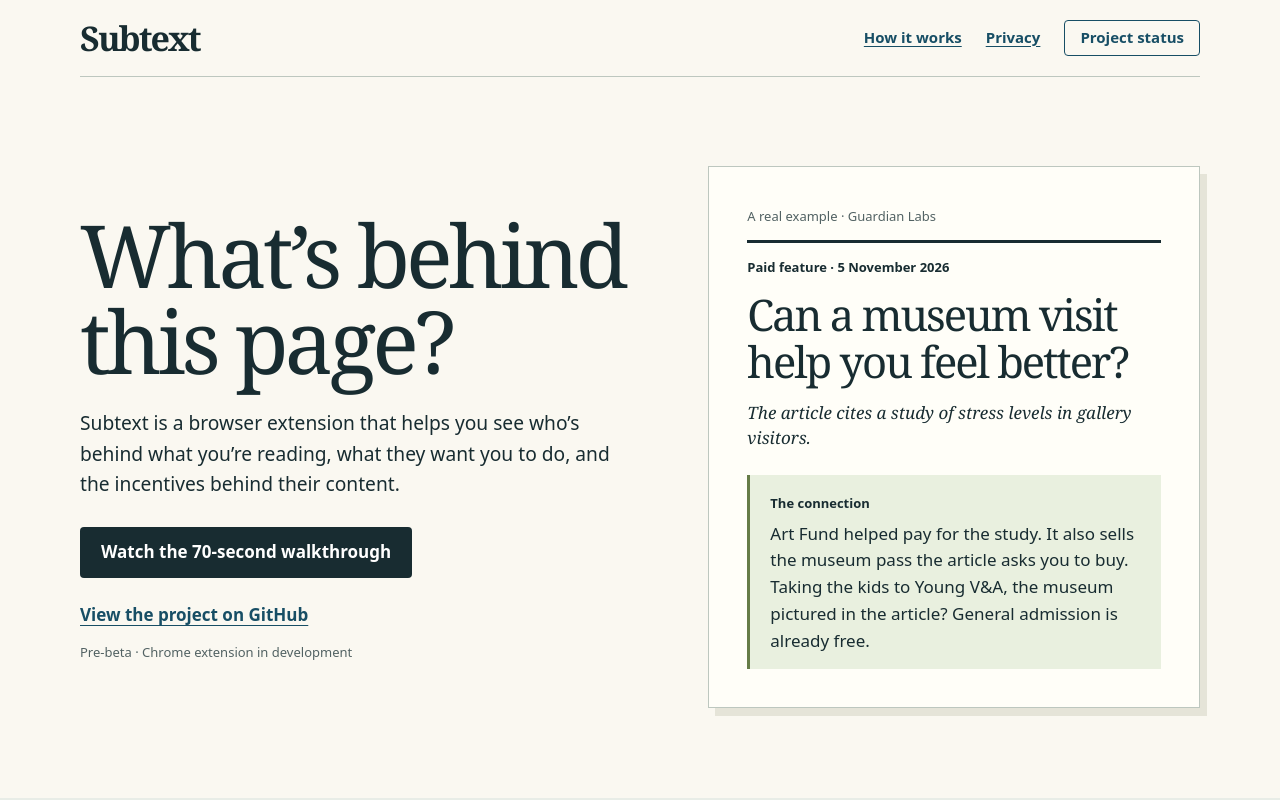
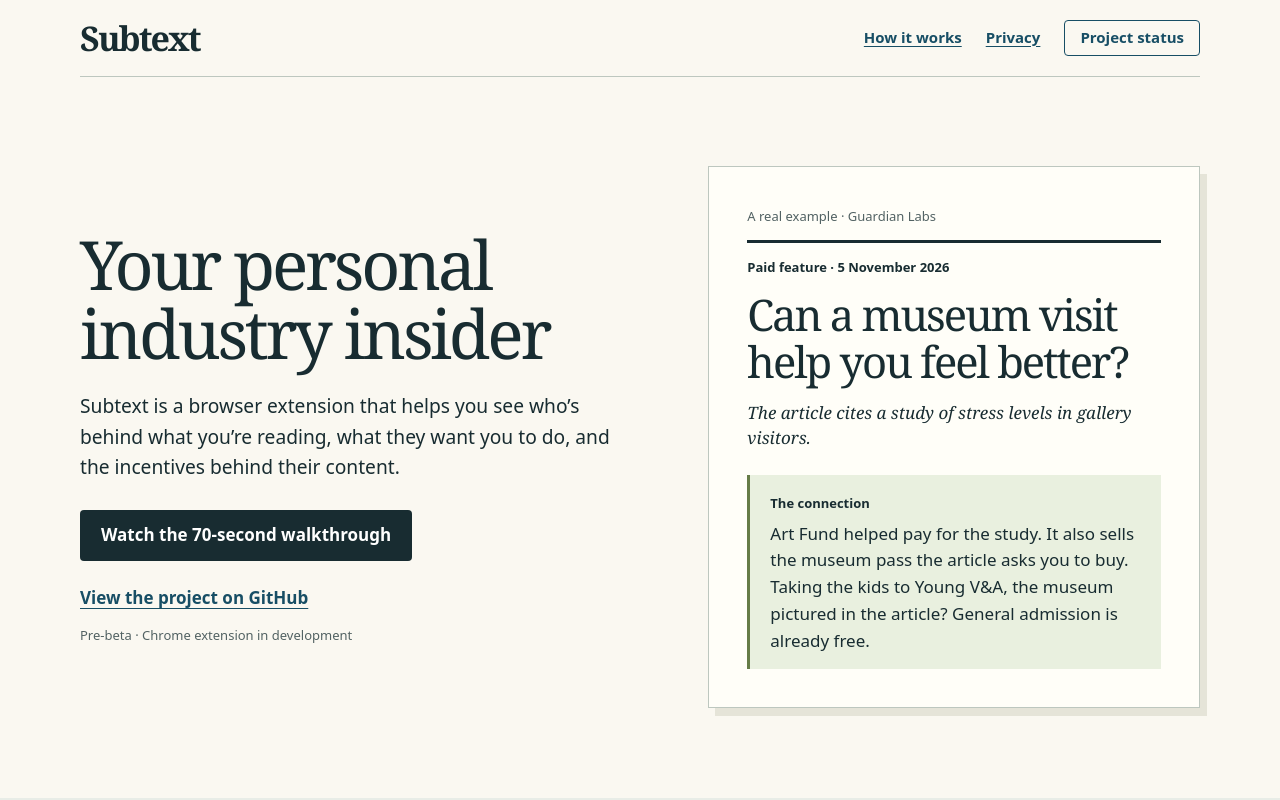
Before and after one commit to JoshCS/subtext, a plain HTML site: page index.html in a window 1280 px wide. Shown: the top 800 px of the page. Drawn offline with Linux system fonts and the light colour scheme.

Commit message:
Landing page headline

```diff
--- a/index.html
+++ b/index.html
@@ -15,7 +15,7 @@
 <meta property="og:image" content="https://joshcs.github.io/subtext/assets/share-card.png">
 <meta property="og:image:width" content="1200">
 <meta property="og:image:height" content="630">
-<meta property="og:image:alt" content="The words: What’s behind this page? Subtext, an open-source browser extension.">
+<meta property="og:image:alt" content="The words: Your personal industry insider. Subtext, an open-source browser extension.">
 <meta name="twitter:card" content="summary_large_image">
 <link rel="icon" href="favicon.svg" type="image/svg+xml">
 <link rel="stylesheet" href="landing.css">
@@ -33,7 +33,7 @@
 <main id="main">
 <section class="hero wrap">
 <div>
-<h1>What’s behind<br>this page?</h1>
+<h1>Your personal industry insider</h1>
 <p class="intro">Subtext is a browser extension that helps you see who’s behind what you’re reading, what they want you to do, and the incentives behind their content.</p>
 <div class="actions">
 <a class="btn" href="#demo">Watch the 70-second walkthrough</a>
--- a/landing.css
+++ b/landing.css
@@ -114,3 +114,6 @@ h3{font:400 clamp(24px,2.4vw,34px)/1.13 var(--serif);letter-spacing:-.025em;marg
 @media(max-width:480px){nav a{white-space:nowrap;font-size:13px}.navcta{padding-inline:9px}}
 @media(max-width:360px){nav a:first-child{display:none}}
 @media(max-width:360px){.hero{padding-top:28px}}
+/* headline "Your personal industry insider" sets on two lines at every width (2026-11-18) */
+h1{font-size:clamp(46px,5.3vw,74px);line-height:1.02;text-wrap:balance}
+@media(max-width:740px){h1{font-size:min(11.5vw,60px)}}
```
Also changed, not shown: assets/share-card.png.
